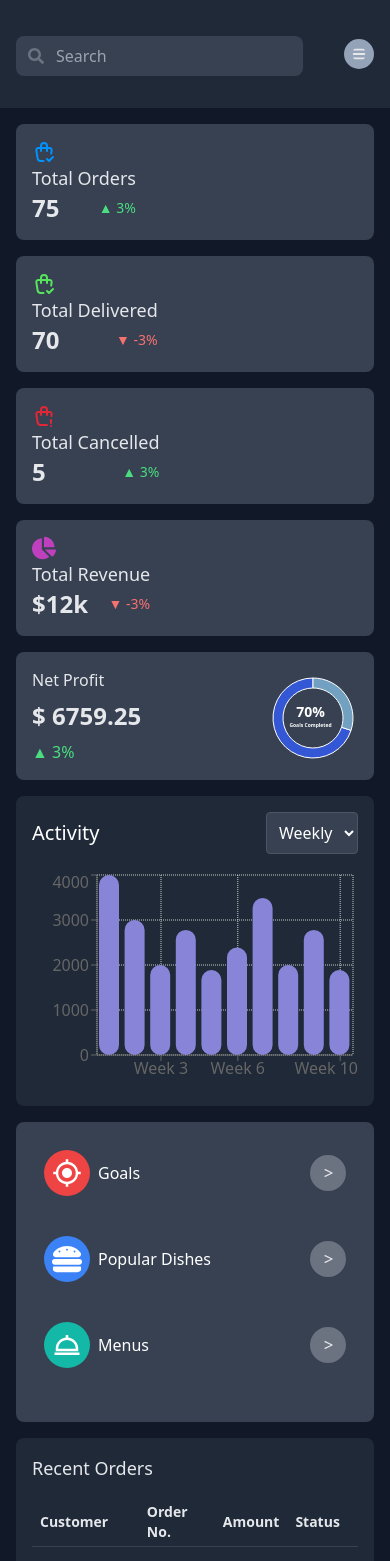
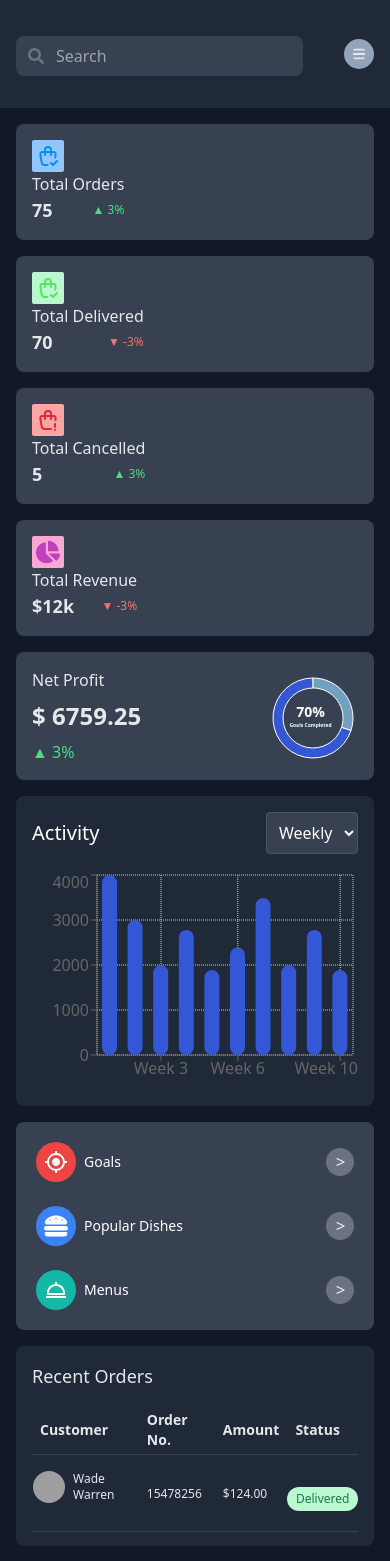
Before and after one commit to ay690/Fitpeo_Assignment, a React (Create React App) app: page / in a window 390 px wide. Shown: the top 1561 px of the page. Built offline with nearby package versions, Linux system fonts and the light colour scheme; grey boxes are pictures that could not be loaded.

Commit message:
update: responsive overviewcards netprofit activitycahart

```diff
--- a/src/components/ActivityCharts.jsx
+++ b/src/components/ActivityCharts.jsx
@@ -50,8 +50,8 @@ const ActivityCharts = () => {
           <Tooltip />
           <Bar
             dataKey="uv"
-            fill="#8884d8"
-            barSize={20}
+            fill="#3457D5"
+            barSize={15}
             radius={[10, 10, 10, 10]}
           />
         </BarChart>
--- a/src/components/GoalsPopularMenu.jsx
+++ b/src/components/GoalsPopularMenu.jsx
@@ -15,12 +15,12 @@ const MenuItem = ({ icon: Icon, color, label }) => {
   return (
     <div className="flex items-center justify-between hover:cursor-pointer">
       <div className="flex items-center gap-2">
-        <div className={`${bgColorClass} p-2 rounded-full`}>
-          <Icon color="#fff" size={30} />
+        <div className={`${bgColorClass} p-2 md:p-3 rounded-full`}>
+          <Icon className="text-white" size="1.5em" />
         </div>
-        <h3 className="text-white text-md lg:text-lg">{label}</h3>
+        <h3 className="text-sm text-white md:text-base lg:text-lg">{label}</h3>
       </div>
-      <div className="p-3 bg-gray-500 rounded-full">
+      <div className="p-2 bg-gray-500 rounded-full md:p-3">
         <PiGreaterThanBold size={12} />
       </div>
     </div>
@@ -29,8 +29,8 @@ const MenuItem = ({ icon: Icon, color, label }) => {
 
 const GoalsPopularMenu = () => {
   return (
-    <div className="bg-gray-700 p-7 rounded-lg w-full lg:w-1/4 min-h-[300px]">
-      <div className="flex flex-col gap-10">
+    <div className="bg-gray-700 p-5 md:p-7 rounded-lg w-full lg:w-1/4 lg:min-h-[300px]">
+      <div className="flex flex-col gap-6 md:gap-10">
         <MenuItem icon={MdGpsFixed} color="red" label="Goals" />
         <MenuItem icon={FaHamburger} color="blue" label="Popular Dishes" />
         <MenuItem icon={BiDish} color="teal" label="Menus" />
--- a/src/components/NetProfit.jsx
+++ b/src/components/NetProfit.jsx
@@ -5,7 +5,7 @@ const NetProfit = () => {
   const data = [{ value: 70 }, { value: 30 }];
 
   return (
-    <div className="w-full p-4 bg-gray-700 rounded-lg sm:max-w-sm lg:max-w-screen-xs">
+    <div className="w-full p-4 bg-gray-700 rounded-lg sm:max-w-sm lg:max-w-[350px]">
       <div className="flex items-start justify-between">
         <div className="flex flex-col items-start gap-2">
           <h3 className="text text-md">Net Profit</h3>
--- a/src/components/OverviewCards.jsx
+++ b/src/components/OverviewCards.jsx
@@ -9,6 +9,7 @@ const cards = [
     value: 75,
     change: 3,
     bgColor: "bg-gray-700",
+    iconBgColor: "bg-blue-300",
   },
   {
     icon: <TbShoppingBagCheck color="#56E65C" />,
@@ -16,6 +17,7 @@ const cards = [
     value: 70,
     change: -3,
     bgColor: "bg-gray-700",
+    iconBgColor: "bg-green-200",
   },
   {
     icon: <TbShoppingBagExclamation color="#E32636" />,
@@ -23,6 +25,7 @@ const cards = [
     value: 5,
     change: 3,
     bgColor: "bg-gray-700",
+    iconBgColor: "bg-red-300",
   },
   {
     icon: <FaChartPie color="#BF40BF" />,
@@ -30,6 +33,7 @@ const cards = [
     value: "$12k",
     change: -3,
     bgColor: "bg-gray-700",
+    iconBgColor: "bg-pink-300",
   },
 ];
 
@@ -42,13 +46,21 @@ const OverviewCards = () => {
           className={`p-4 rounded-lg ${card.bgColor} w-full sm:max-w-[200px] lg:max-w-none`}
         >
           <div className="flex flex-col items-start">
-            <div className="text-2xl">{card.icon}</div>
+            <div
+              className={`text-2xl ${card.iconBgColor} rounded-sm p-1 md:text-3xl lg:text-4xl`}
+            >
+              {card.icon}
+            </div>
             <div>
-              <div className="text-lg">{card.title}</div>
+              <div className="text-md sm:text-lg md:text-xl lg:text-2xl">
+                {card.title}
+              </div>
               <div className="flex items-center justify-between min-w-full gap-5">
-                <div className="text-2xl font-bold">{card.value}</div>
+                <div className="text-lg font-bold sm:text-xl md:text-2xl lg:text-3xl">
+                  {card.value}
+                </div>
                 <div
-                  className={`text-sm ${
+                  className={`text-xs sm:text-sm md:text-base lg:text-lg ${
                     card.change > 0 ? "text-green-400" : "text-red-400"
                   }`}
                 >
```
